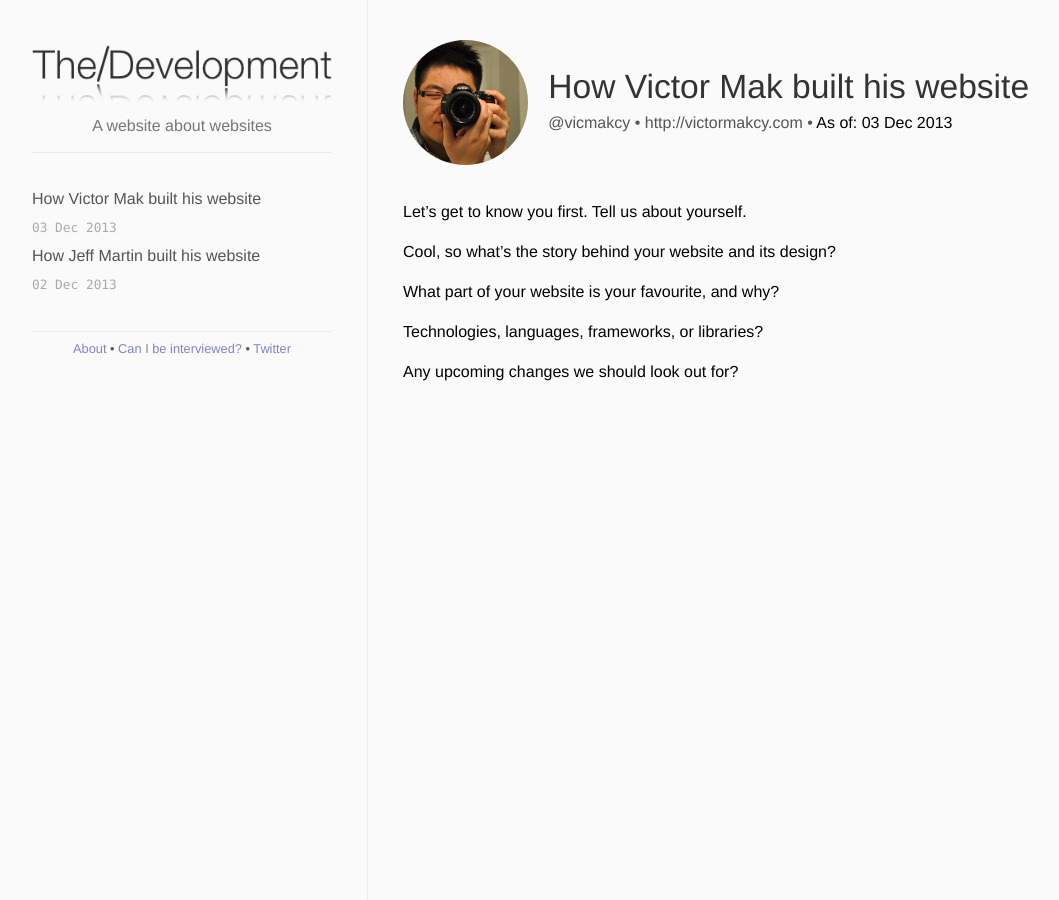
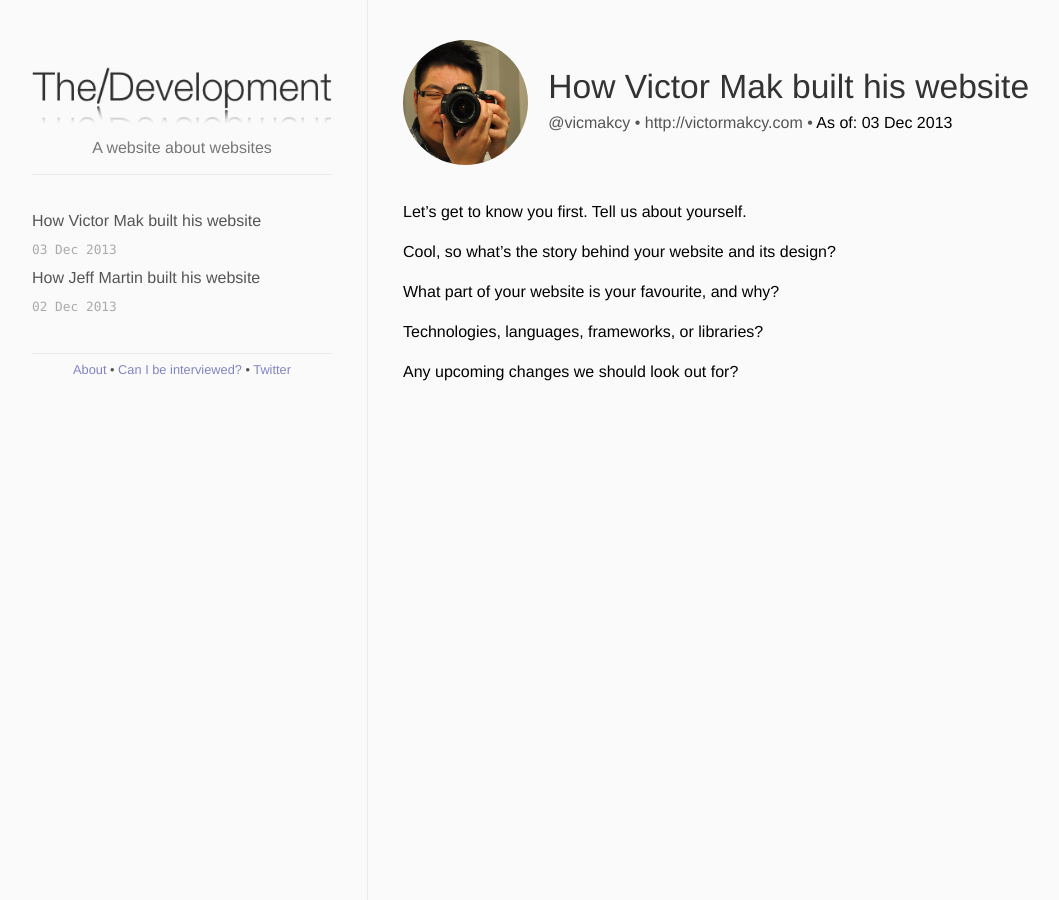
Before and after one commit to the-development/thedevelopment, a Jekyll site: the page built from index.html, in a window 1280 px wide. Shown: the whole page, without its empty margins (3-1062 px from the left). Built offline with Jekyll 4.4.1, drawn with Linux system fonts in a browser that asks for light colours; Markdown is read by kramdown in place of the engine named in the settings.

Commit message:
Align sidebar with content

```diff
--- a/css/main.css
+++ b/css/main.css
@@ -226,7 +226,7 @@ a:hover {
 .sidebar,
 .content {
   padding: 35px;
-  padding-top: 2.5em;
+  padding-top: 3.85em;
   display: table-cell;
   vertical-align: top;
 }
```
